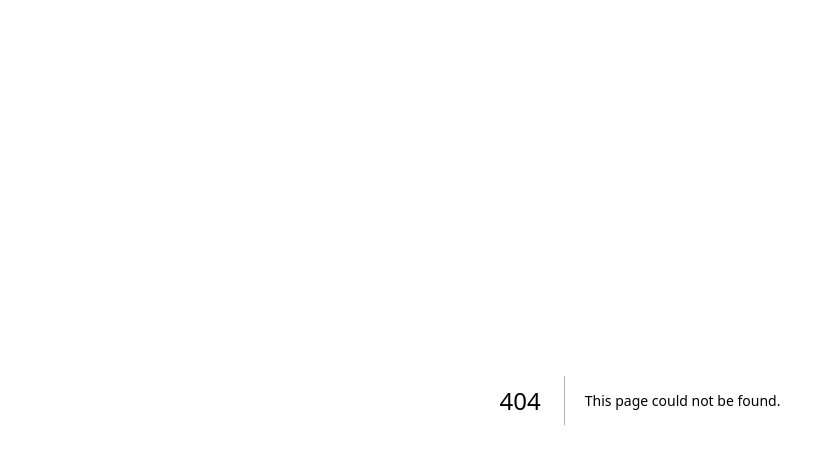
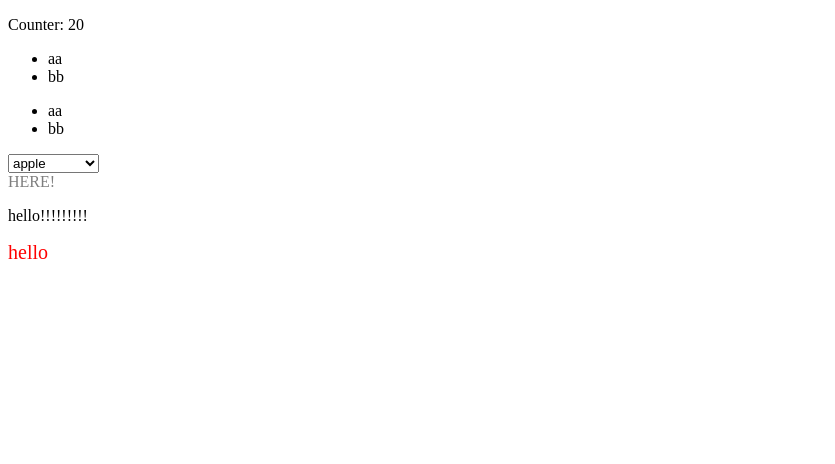
Before and after one commit to joelengt/next-redux, a Next.js app: page /move in a window 1280 px wide. Before the commit this address had no page. Shown: the top 464 px of the page, without its empty margins (0-835 px from the left). Built offline with nearby package versions, Linux system fonts and the light colour scheme.

Commit message:
Component logic conditional, interpolator

```diff
--- /dev/null
+++ b/pages/move.js
@@ -0,0 +1,131 @@
+import React from 'react'
+import { bindActionCreators } from 'redux'
+import { initStore, startClock, addCount, serverRenderClock } from '../store'
+import withRedux from 'next-redux-wrapper'
+import Page from '../components/Page'
+import PropTypes from 'prop-types'
+
+class Move extends React.Component {
+  static propTypes = {
+    count: PropTypes.number.isRequired,
+    message: PropTypes.string,
+    getAge: PropTypes.func.isRequired,
+    getVal: PropTypes.func,
+    getOption: PropTypes.object,
+    posts: PropTypes.array.isRequired,
+    options: PropTypes.arrayOf(
+      PropTypes.string.isRequired
+    ).isRequired,
+    values: PropTypes.arrayOf(
+      PropTypes.object
+    ).isRequired
+  }
+
+  static defaultProps = {
+    count: 20,
+    message: 'apple',
+    getAge: function(){ alert("get Age"); },
+    getVal: function(e) { console.log('CUrrent val =>=>', e.target.value) },
+    getOption: { name: 'aa', age: 12, val: '1221' },
+    posts: ['watermelon', 'apple', { name: 'aa', age: 12, val: '1221' }],
+    options: ['watermelon', 'apple', 'orange'],
+    values: [{ name: 'aa', age: 12, val: '1221' }, { name: 'bb', age: 20, val: 'aaaaaaa' }]
+  };
+
+  getA() {
+    return 'aaa'
+  }
+
+  getB() {
+    return 'bbb'
+  }
+
+  render () {
+    const { values, getVal, message, options } = this.props
+    const isEmpty = values.length === 0
+    const isFetching = true // trick => state to mark when the fetching data start and finish
+
+    return (
+      <div>
+        <p>Counter: { this.props.count }</p>
+        <ul>
+          {
+            values.map((item, index) =>
+              <li key={index}  {...item}> {item.name} </li>
+            )
+          }
+        </ul>
+        <ul>
+          {
+            values.map((item, index) => {
+              return (
+                <li key={index}  {...item}> {item.name} </li>
+              )
+            })
+          }
+        </ul>
+        <select onChange={getVal}
+                value={message}>
+          {
+            options.map(option =>
+            <option value={option} key={option}>
+              {option}
+            </option>)
+          }
+        </select>
+        <div>
+          {
+            isEmpty
+            ? (isFetching ? <h2>Loading...</h2> : <h2> Empty.</h2>)
+            : (
+              <div style={{ opacity: isFetching ? 0.5 : 1 }}>
+                <a> HERE! </a>
+              </div>
+            )
+          }
+          {
+            isFetching &&
+            <p>hello!!!!!!!!!</p>
+          }
+          {
+            !isFetching &&
+            <p>hello x3</p>
+          }
+        </div>
+        <div style={{ color: 'red', 'font-size': '20px' }}>
+          hello
+        </div>
+      </div>
+    )
+  }
+}
+
+/* Set Props Types */
+// Move.propTypes = {
+//   count: PropTypes.number.isRequired,
+//   message: PropTypes.string,
+//   getAge: PropTypes.func.isRequired,
+//   getVal: PropTypes.func,
+//   getOption: PropTypes.object,
+//   posts: PropTypes.array.isRequired,
+//   options: PropTypes.arrayOf(
+//     PropTypes.string.isRequired
+//   ).isRequired,
+//   values: PropTypes.arrayOf(
+//     PropTypes.object
+//   ).isRequired
+// }
+
+/* Set Props Default */
+// Move.defaultProps = {
+//   count: 10,
+//   message: 'Hello',
+//   getAge: function(){ alert("get Age"); },
+//   getVal: function() { alert("get Val"); },
+//   getOption: { name: 'aa', age: 12, val: '1221' },
+//   posts: ['watermelon', 'apple', { name: 'aa', age: 12, val: '1221' }],
+//   options: ['watermelon', 'apple', 'orange'],
+//   values: [{ name: 'aa', age: 12, val: '1221' }, { name: 'bb', age: 20, val: 'aaaaaaa' }]
+// };
+
+export default Move
```
Also changed, not shown: store.js (+23 -0 lines).
